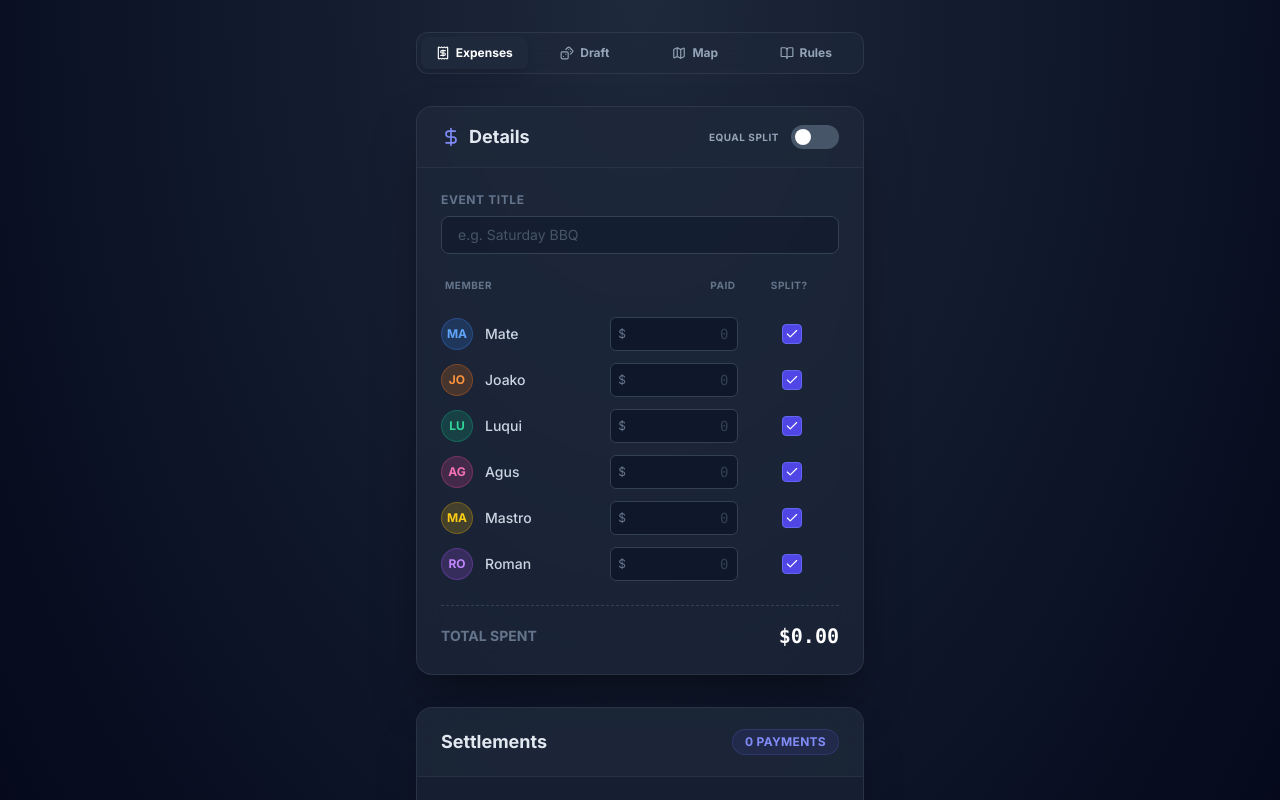
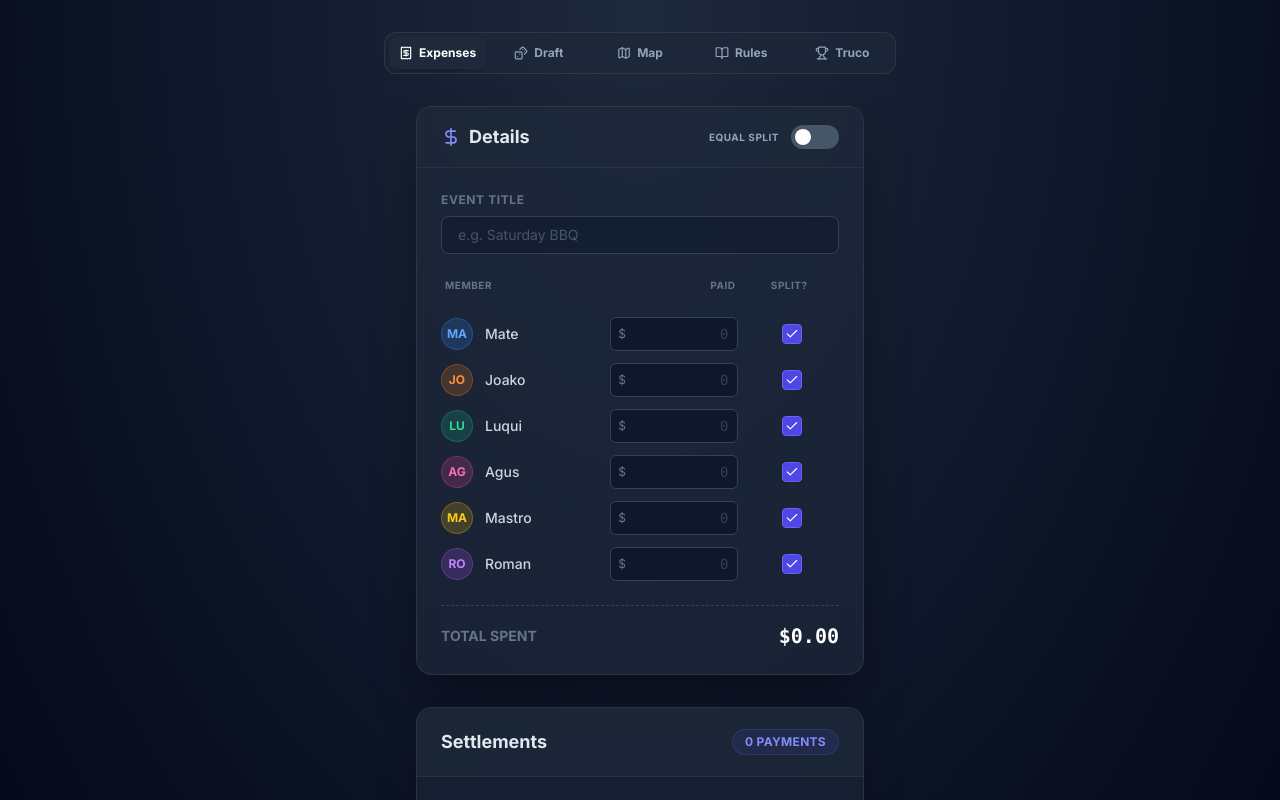
Before and after one commit to nothingbutsup/MDQ-Dashboard, a React (Vite) app: page / in a window 1280 px wide. Shown: the top 800 px of the page. Built offline with nearby package versions, Linux system fonts and the light colour scheme.

Commit message:
Update App.tsx

```diff
--- a/App.tsx
+++ b/App.tsx
@@ -3,10 +3,11 @@ import { ExpenseSplitter } from './components/ExpenseSplitter';
 import { ChoreDraft } from './components/ChoreDraft';
 import { ApartmentMap } from './components/ApartmentMap';
 import { RulesDoc } from './components/RulesDoc';
-import { Receipt, Dices, Map, BookOpen } from 'lucide-react';
+import { TrucoCounter } from './components/TrucoCounter';
+import { Receipt, Dices, Map, BookOpen, Trophy } from 'lucide-react';
 
 function App() {
-  const [activeTab, setActiveTab] = useState<'EXPENSE' | 'DRAFT' | 'MAP' | 'RULES'>('EXPENSE');
+  const [activeTab, setActiveTab] = useState<'EXPENSE' | 'DRAFT' | 'MAP' | 'RULES' | 'TRUCO'>('EXPENSE');
 
   // Determine container width based on active tab
   const getContainerWidth = () => {
@@ -15,6 +16,8 @@ function App() {
               return 'max-w-2xl';
           case 'RULES':
               return 'max-w-3xl';
+          case 'TRUCO':
+              return 'max-w-md';
           default:
               return 'max-w-md';
       }
@@ -24,36 +27,42 @@ function App() {
     <div className="min-h-screen py-8 px-4 flex flex-col items-center justify-start bg-[radial-gradient(ellipse_at_top,_var(--tw-gradient-stops))] from-slate-800 via-slate-900 to-slate-950">
 
       {/* Navigation Tabs */}
-      <div className="w-full max-w-md mb-8">
-        <div className="glass-panel p-1 rounded-xl flex gap-1">
+      <div className="w-full max-w-lg mb-8">
+        <div className="glass-panel p-1 rounded-xl flex gap-1 overflow-x-auto no-scrollbar">
             <button
                 onClick={() => setActiveTab('EXPENSE')}
-                className={`flex-1 py-2 px-1 rounded-lg text-[10px] sm:text-xs font-bold flex items-center justify-center gap-1.5 transition-all duration-300 ${activeTab === 'EXPENSE' ? 'bg-slate-800 text-white shadow-lg' : 'text-slate-400 hover:text-slate-200 hover:bg-slate-800/30'}`}
+                className={`flex-1 min-w-[60px] py-2 px-1 rounded-lg text-[10px] sm:text-xs font-bold flex items-center justify-center gap-1.5 transition-all duration-300 ${activeTab === 'EXPENSE' ? 'bg-slate-800 text-white shadow-lg' : 'text-slate-400 hover:text-slate-200 hover:bg-slate-800/30'}`}
             >
                 <Receipt size={14} />
                 <span className="hidden sm:inline">Expenses</span>
-                <span className="sm:hidden">Exp</span>
             </button>
             <button
                 onClick={() => setActiveTab('DRAFT')}
-                className={`flex-1 py-2 px-1 rounded-lg text-[10px] sm:text-xs font-bold flex items-center justify-center gap-1.5 transition-all duration-300 ${activeTab === 'DRAFT' ? 'bg-emerald-600/20 text-emerald-400 shadow-lg border border-emerald-500/20' : 'text-slate-400 hover:text-slate-200 hover:bg-slate-800/30'}`}
+                className={`flex-1 min-w-[60px] py-2 px-1 rounded-lg text-[10px] sm:text-xs font-bold flex items-center justify-center gap-1.5 transition-all duration-300 ${activeTab === 'DRAFT' ? 'bg-emerald-600/20 text-emerald-400 shadow-lg border border-emerald-500/20' : 'text-slate-400 hover:text-slate-200 hover:bg-slate-800/30'}`}
             >
                 <Dices size={14} />
                 <span>Draft</span>
             </button>
             <button
                 onClick={() => setActiveTab('MAP')}
-                className={`flex-1 py-2 px-1 rounded-lg text-[10px] sm:text-xs font-bold flex items-center justify-center gap-1.5 transition-all duration-300 ${activeTab === 'MAP' ? 'bg-blue-600/20 text-blue-400 shadow-lg border border-blue-500/20' : 'text-slate-400 hover:text-slate-200 hover:bg-slate-800/30'}`}
+                className={`flex-1 min-w-[60px] py-2 px-1 rounded-lg text-[10px] sm:text-xs font-bold flex items-center justify-center gap-1.5 transition-all duration-300 ${activeTab === 'MAP' ? 'bg-blue-600/20 text-blue-400 shadow-lg border border-blue-500/20' : 'text-slate-400 hover:text-slate-200 hover:bg-slate-800/30'}`}
             >
                 <Map size={14} />
                 <span>Map</span>
             </button>
             <button
                 onClick={() => setActiveTab('RULES')}
-                className={`flex-1 py-2 px-1 rounded-lg text-[10px] sm:text-xs font-bold flex items-center justify-center gap-1.5 transition-all duration-300 ${activeTab === 'RULES' ? 'bg-indigo-600/20 text-indigo-400 shadow-lg border border-indigo-500/20' : 'text-slate-400 hover:text-slate-200 hover:bg-slate-800/30'}`}
+                className={`flex-1 min-w-[60px] py-2 px-1 rounded-lg text-[10px] sm:text-xs font-bold flex items-center justify-center gap-1.5 transition-all duration-300 ${activeTab === 'RULES' ? 'bg-indigo-600/20 text-indigo-400 shadow-lg border border-indigo-500/20' : 'text-slate-400 hover:text-slate-200 hover:bg-slate-800/30'}`}
             >
                 <BookOpen size={14} />
                 <span>Rules</span>
+            </button>
+            <button
+                onClick={() => setActiveTab('TRUCO')}
+                className={`flex-1 min-w-[60px] py-2 px-1 rounded-lg text-[10px] sm:text-xs font-bold flex items-center justify-center gap-1.5 transition-all duration-300 ${activeTab === 'TRUCO' ? 'bg-orange-600/20 text-orange-400 shadow-lg border border-orange-500/20' : 'text-slate-400 hover:text-slate-200 hover:bg-slate-800/30'}`}
+            >
+                <Trophy size={14} />
+                <span>Truco</span>
             </button>
         </div>
       </div>
@@ -64,6 +73,7 @@ function App() {
         {activeTab === 'DRAFT' && <ChoreDraft />}
         {activeTab === 'MAP' && <ApartmentMap />}
         {activeTab === 'RULES' && <RulesDoc />}
+        {activeTab === 'TRUCO' && <TrucoCounter />}
       </div>
 
     </div>
```
